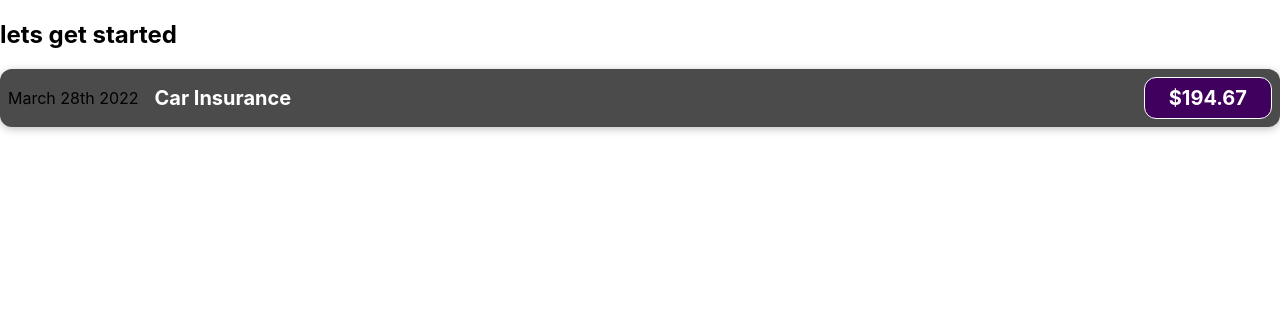
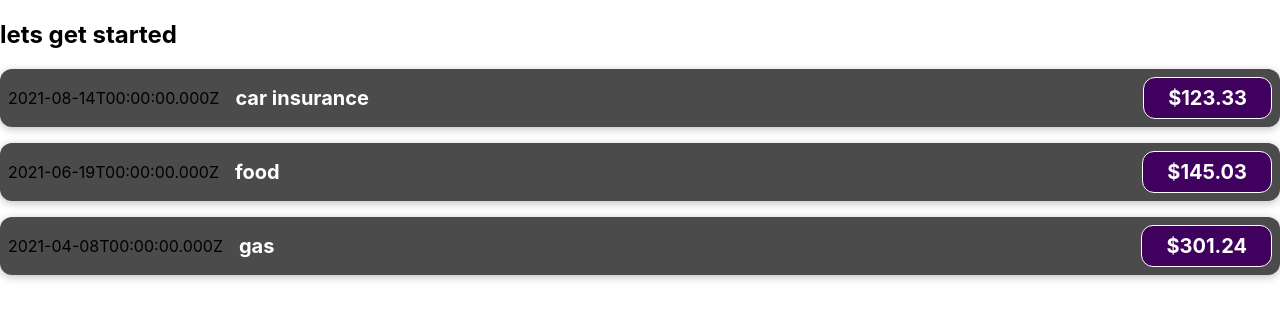
Before and after one commit to davidpascual2/expense-chart, a React (Create React App) app: page / in a window 1280 px wide. Shown: the top 320 px of the page. Built offline with nearby package versions, Linux system fonts and the light colour scheme.

Commit message:
added expense component

```diff
--- a/src/App.js
+++ b/src/App.js
@@ -3,10 +3,44 @@
 
 
 function App() {
+  const expenses = [
+    {
+      title: "car insurance",
+      amount: "123.33",
+      date: new Date(2021, 7, 14)
+    },
+    {
+      title: "food",
+      amount: "145.03",
+      date: new Date(2021, 5, 19)
+    },
+    {
+      title: "gas",
+      amount: "301.24",
+      date: new Date(2021, 3, 8)
+    }
+  ]
   return (
     <div className="App">
       <h2>lets get started</h2>
-      <ExpenseItem></ExpenseItem>
+
+      <ExpenseItem
+      title={expenses[0].title}
+      amount={expenses[0].amount}
+      date={expenses[0].date}
+      ></ExpenseItem>
+
+      <ExpenseItem
+        title={expenses[1].title}
+        amount={expenses[1].amount}
+        date={expenses[1].date}
+      ></ExpenseItem>
+
+      <ExpenseItem
+        title={expenses[2].title}
+        amount={expenses[2].amount}
+        date={expenses[2].date}
+      ></ExpenseItem>
     </div>
   );
 }
--- a/src/components/ExpenseItem.js
+++ b/src/components/ExpenseItem.js
@@ -1,12 +1,14 @@
 import './ExpenseItem.css'
 
-function ExpenseItem() {
+function ExpenseItem(props) {
+    //in regular js we use parameters to pass data into functions
+
     return (
         <div className='expense-item'>
-            <div>March 28th 2022</div>
+            <div>{props.date.toISOString()}</div>
             <div className='expense-item-desc'>
-                <h2>Car Insurance</h2>
-                <div className='expense-item-price'>$194.67</div>
+                <h2>{props.title}</h2>
+                <div className='expense-item-price'>${props.amount}</div>
             </div>
         </div>
     );
```
